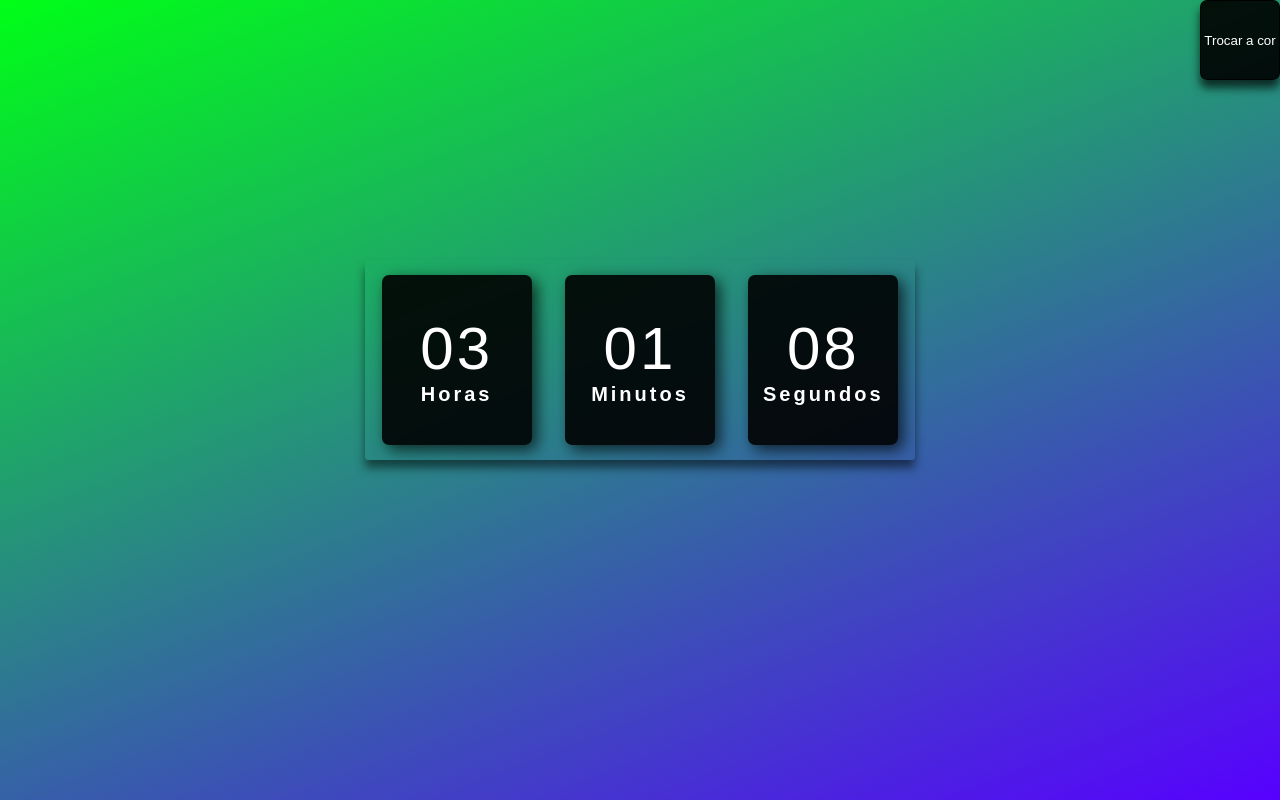
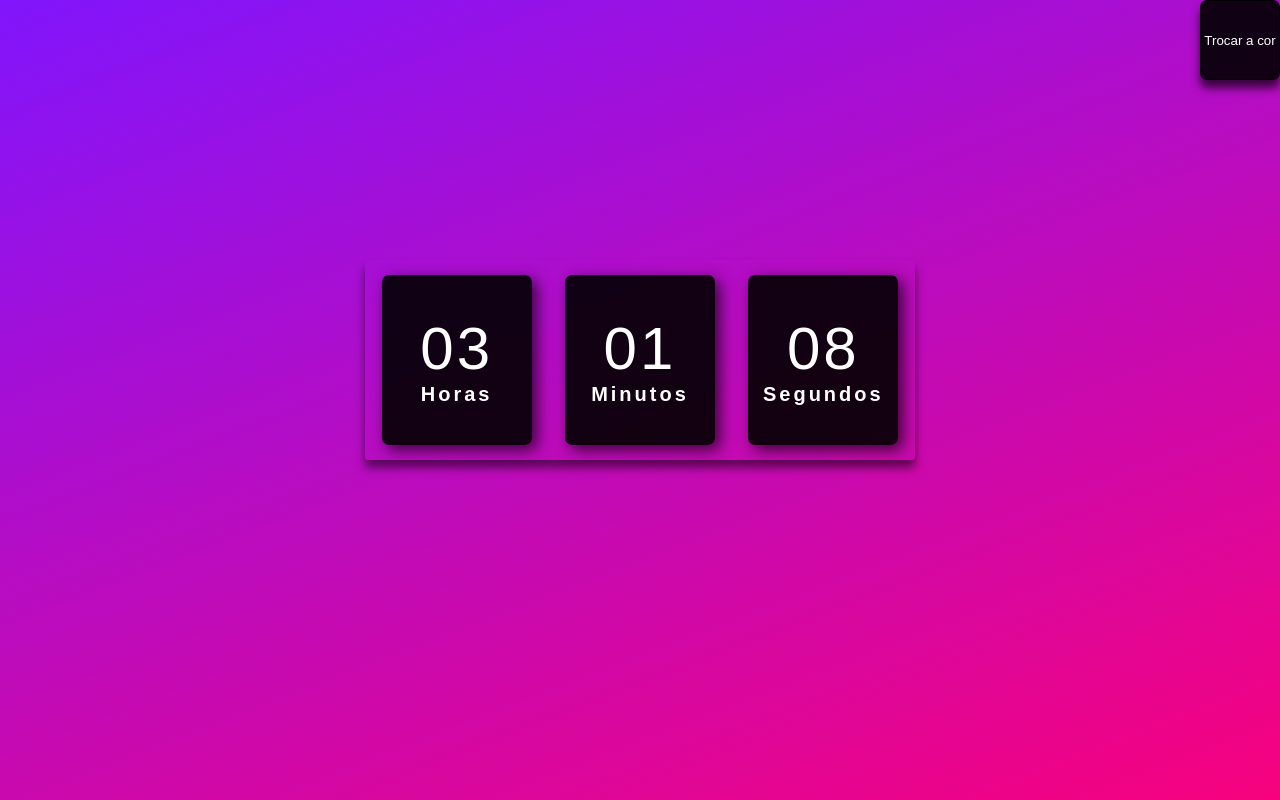
Before and after one commit to Obrunowww/relogio, a plain HTML site: page index.html in a window 1280 px wide. Both pictures are taken after a click on the button "Trocar a cor". Drawn offline with Linux system fonts and the light colour scheme.

Commit message:
mudanças

```diff
--- a/script.js
+++ b/script.js
@@ -29,12 +29,12 @@
     var corAtual = window.getComputedStyle(corpo).backgroundImage;
     var cor = 0
 
-    let cor1 = "linear-gradient(339deg, rgb(0, 255, 23), rgb(87, 0, 255))"
-    let cor2 = "linear-gradient(339deg, rgb(87, 0, 255), rgb(0, 255, 23))"
+    let cor1 = "linear-gradient(339deg, rgb(129, 21, 252), rgb(247, 2, 125))";
+    let cor2 = "linear-gradient(339deg, rgb(247, 2, 125), rgb(129, 21, 252))";
 
-    if(corAtual==="linear-gradient(339deg, rgb(0, 255, 23), rgb(87, 0, 255))"){
+    if(corAtual=== cor1){
         cor = cor2
-    }if(corAtual=== "linear-gradient(339deg, rgb(87, 0, 255), rgb(0, 255, 23))"){
+    }if(corAtual=== cor2){
         cor = cor1
     }
 
--- a/style.css
+++ b/style.css
@@ -5,8 +5,8 @@
     font-family: sans-serif;
 }
 body{
-    background: rgb(0,255,23);
-    background-image: linear-gradient(339deg, rgba(0,255,23,1), rgba(87,0,255,1));
+
+    background-image: linear-gradient(339deg, rgb(129, 21, 252),rgb(247, 2, 125));
     height: 100vh;
     /* display: flex;
     align-items: center;
@@ -69,7 +69,7 @@
     transition: all 0.9s;
     cursor: pointer;
     scale: 1.19;
-    color: limegreen
+    color: rgb(129, 21, 252)
 
 }
 button{
@@ -90,6 +90,6 @@
     transition: all 0.9s;
     cursor: pointer;
     scale: 1.19;
-    color: limegreen;
+    color: rgb(129, 21, 252);
     margin: 10px;
 }
```
